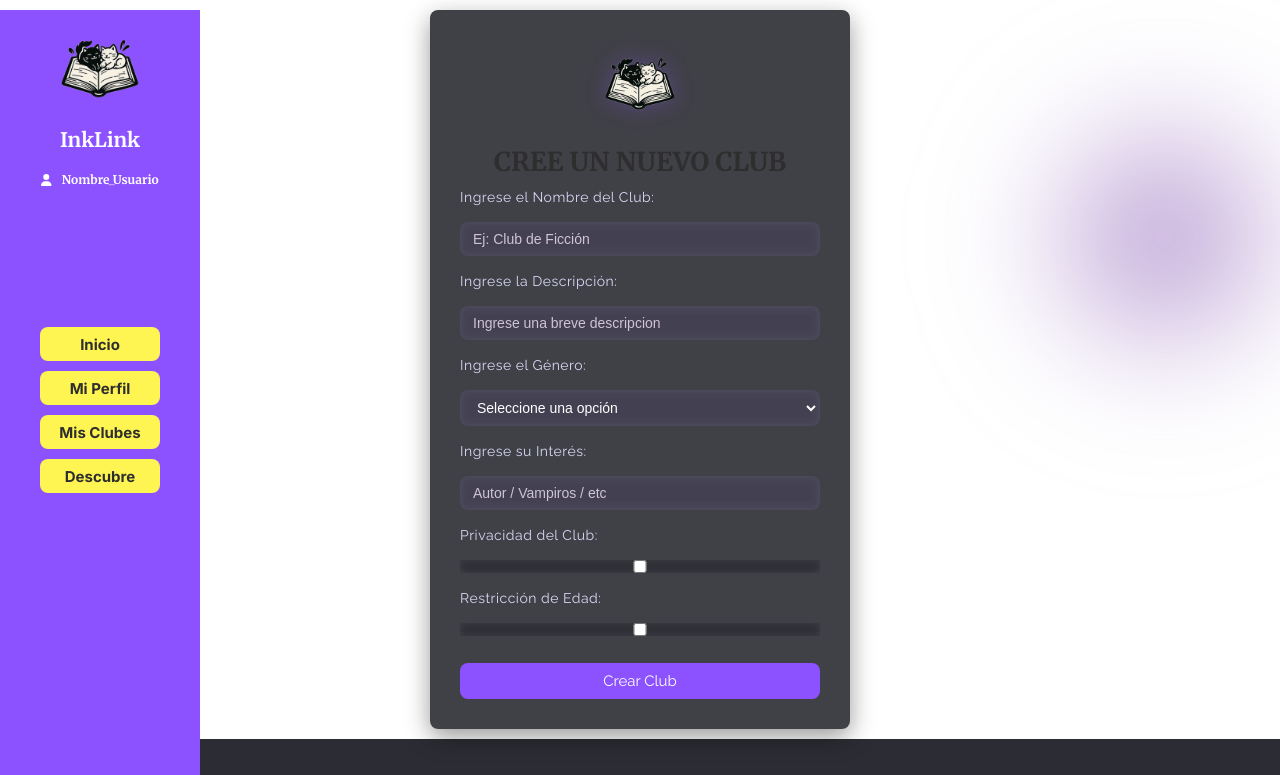
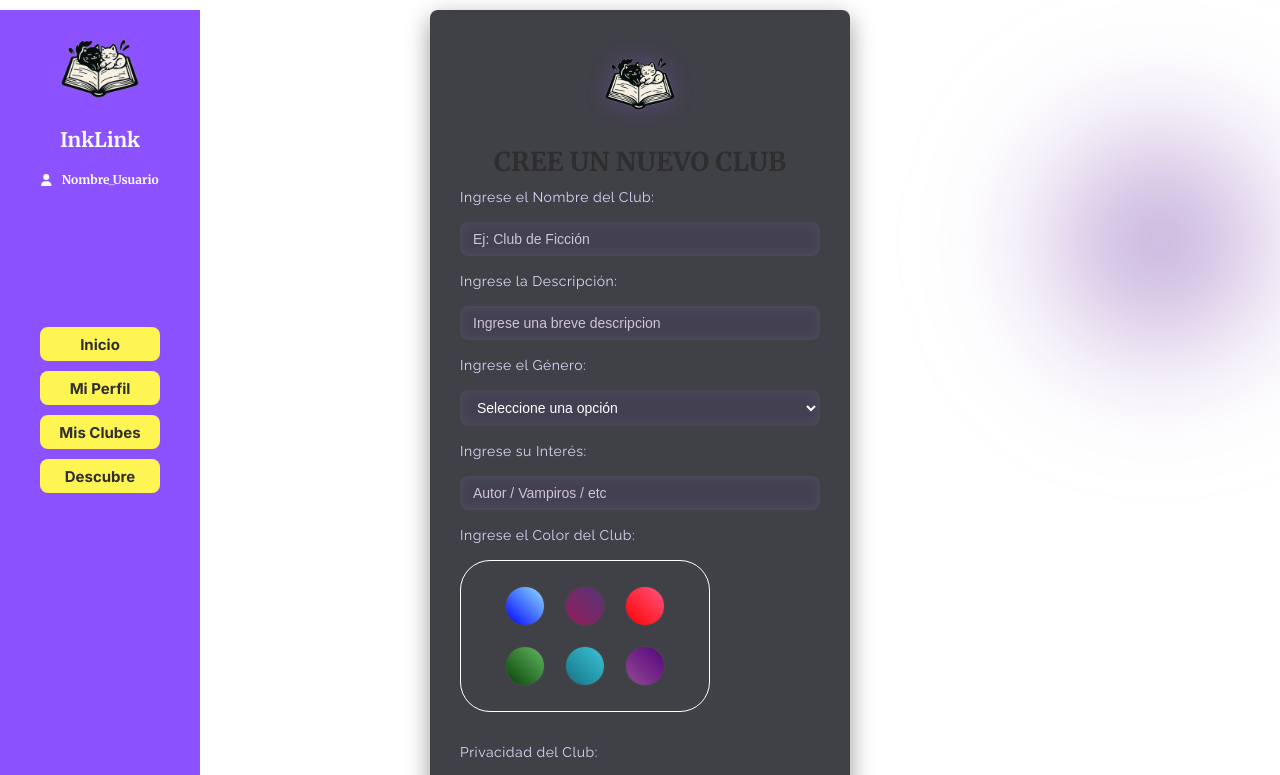
Before and after one commit to GGabi40/TPI-Programacion3, a React (Vite) app in the folder frontend/: page /newclub in a window 1280 px wide. Shown: the top 775 px of the page. Built offline with nearby package versions, Linux system fonts and the light colour scheme.

Commit message:
update activity.services, newclub and register

```diff
--- a/frontend/src/components/newclub/NewClub.jsx
+++ b/frontend/src/components/newclub/NewClub.jsx
@@ -19,6 +19,7 @@ const NewClub = () => {
   const [interest, setInterest] = useState("");
   const [privacy, setPrivacy] = useState("");
   const [restriction, setRestriction] = useState("");
+  const [color, setColor] = useState("");
 
   const handleNameChange = (event) => {
     setName(event.target.value);
@@ -48,6 +49,10 @@ const NewClub = () => {
     setRestriction(event.target.value);
   }
 
+  const handleColorChange = (event) => {
+    setColor(event.target.value);
+  }
+
   const handleAddClub = async (e) => {
     e.preventDefault();
 
@@ -58,7 +63,8 @@ const NewClub = () => {
       gender,
       interest,
       privacy,
-      restriction
+      restriction,
+      color
     };
 
     try {
@@ -79,12 +85,23 @@ const NewClub = () => {
       setInterest("");
       setPrivacy("");
       setRestriction("");
+      setColor("");
     } catch (error) {
       console.error(error);
     }
 
 
   }
+
+  const colorOptions = [
+    { value: "blue", gradient: "linear-gradient(45deg, blue, rgb(141, 226, 255))" },
+    { value: "purple", gradient: "linear-gradient(45deg, rgb(146, 30, 90), rgb(87, 52, 120))" },
+    { value: "red", gradient: "linear-gradient(45deg, red, rgb(255, 86, 128))" },
+    { value: "green", gradient: "linear-gradient(45deg, rgb(8, 66, 8), rgb(98, 183, 98))" },
+    { value: "acqua", gradient: "linear-gradient(45deg, rgb(22, 112, 133), rgb(58, 198, 216))" },
+    { value: "violet", gradient: "linear-gradient(45deg, rgb(147, 74, 147), rgb(85, 4, 125))" },
+  ];
+
 
 
   return (
@@ -130,6 +147,20 @@ const NewClub = () => {
           <label>Ingrese su Interés:</label>
           <input type="textarea" id="interest" placeholder="Autor / Vampiros / etc" />
 
+          <label>Ingrese el Color del Club:</label>
+          <div id="colorSelector" style={{ display: 'flex', flexWrap: 'wrap', gap: '10px', marginBottom: '15px' }}>
+            {colorOptions.map((opt) => (
+              <div
+                key={opt.value}
+                onClick={() => setColor(opt.value)}
+                className={`color-option ${color === opt.value ? "selected" : ""}`}
+                style={{ background: opt.gradient }}
+                title={opt.value}
+              ></div>
+            ))}
+          </div>
+
+
           <label>Privacidad del Club:</label>
           <input type="checkbox" id="privacy" name='privacy' />
 
--- a/frontend/src/components/register/Register.jsx
+++ b/frontend/src/components/register/Register.jsx
@@ -6,12 +6,14 @@ import { Link, useNavigate } from "react-router";
 import { useState } from "react";
 import { errorToast, successToast } from '../toast/NotificationToast';
 
+
 const Register = () => {
   const [userName, setUserName] = useState("");
   const [email, setEmail] = useState("");
   const [password, setPassword] = useState("");
   const [confirmPassword, setConfirmPassword] = useState("");
   const [birthdate, setBirthdate] = useState("");
+  const [avatar, setAvatar] = useState("");
   const [errors, setErrors] = useState({ email: false, password: false });
   const navigate = useNavigate();
 
@@ -35,10 +37,14 @@ const Register = () => {
     setBirthdate(event.target.value)
   }
 
+  const handleAvatarChange = (event) => {
+    setAvatar(event.target.value)
+  }
+
   const handleSubmit = async (event) => {
     event.preventDefault();
 
-    if(!userName) {
+    if (!userName) {
       errorToast("El nombre de usuario es requerido.");
       return;
     }
@@ -53,12 +59,12 @@ const Register = () => {
       return;
     }
 
-    if(!confirmPassword) {
+    if (!confirmPassword) {
       errorToast("Las contraseñas no coinciden.");
       return;
     }
 
-    if(!birthdate) {
+    if (!birthdate) {
       errorToast("La fecha de nacimiento es requerida.");
       return;
     }
@@ -68,7 +74,8 @@ const Register = () => {
       email,
       password,
       confirmPassword,
-      birthdate
+      birthdate,
+      avatar
     };
 
     try {
@@ -91,6 +98,15 @@ const Register = () => {
       errorToast("Error al registrar usuario.");
     }
   }
+
+  const avatarList = [
+    "/avatars/avatar1.png",
+    "/avatars/avatar2.png",
+    "/avatars/avatar3.png",
+    "/avatars/avatar4.png",
+    "/avatars/avatar5.png",
+    "/avatars/avatar6.png"
+  ];
 
   return (
     <div>
@@ -148,6 +164,20 @@ const Register = () => {
             onChange={handleBirthdateChange}
           />
 
+          <label>Seleccione un Avatar:</label>
+          <div className="avatar-selector">
+            {avatarList.map((avatarPath, index) => (
+              <img
+                key={index}
+                src={avatarPath}
+                alt={`Avatar ${index + 1}`}
+                onClick={() => setAvatar(avatarPath)}
+                className={avatar === avatarPath ? "selected" : ""}
+                style={{ width: "80px", height: "80px", cursor: "pointer", margin: "10px" }}
+              />
+            ))}
+          </div>
+
           <button type="submit">Crear Cuenta</button>
 
           <p>
--- a/frontend/src/styles/index.css
+++ b/frontend/src/styles/index.css
@@ -169,7 +169,7 @@ form {
   margin-bottom: 1.5rem;
 }
 
-.logo-form > img {
+.logo-form>img {
   height: 90px;
   filter: drop-shadow(0 0 10px rgba(140, 82, 255, 0.3));
 }
@@ -344,11 +344,9 @@ button[type="submit"]:hover {
   position: absolute;
   width: 300px;
   height: 300px;
-  background: radial-gradient(
-    circle,
-    rgba(108, 49, 163, 0.6) 0%,
-    rgba(255, 255, 255, 0.1) 70%
-  );
+  background: radial-gradient(circle,
+      rgba(108, 49, 163, 0.6) 0%,
+      rgba(255, 255, 255, 0.1) 70%);
   border-radius: 50%;
   filter: blur(60px);
   animation: floatOrb 20s ease-in-out infinite;
@@ -582,11 +580,9 @@ footer.footer-small {
   font-size: 14px;
   padding: 0.5em 1em;
   color: white;
-  background: linear-gradient(
-    0deg,
-    var(--violeta-robado) 0%,
-    var(--violeta-claro) 100%
-  );
+  background: linear-gradient(0deg,
+      var(--violeta-robado) 0%,
+      var(--violeta-claro) 100%);
   border: none;
   box-shadow: 0 0.7em 1.5em -0.5em var(--violeta-claro);
   letter-spacing: 0.05em;
@@ -601,11 +597,9 @@ footer.footer-small {
 }
 
 .cssbuttons-io-button:hover {
-  background: linear-gradient(
-    0deg,
-    var(--violeta-claro) 0%,
-    var(--violeta-robado) 100%
-  );
+  background: linear-gradient(0deg,
+      var(--violeta-claro) 0%,
+      var(--violeta-robado) 100%);
   box-shadow: 0 0.5em 1.5em -0.5em var(--violeta-robado);
 }
 
@@ -715,3 +709,46 @@ footer.footer-small {
     text-align: center;
   }
 }
+
+
+
+/* color club selector */
+
+#colorSelector {
+  border: 1px solid;
+  border-radius: 30px;
+  padding: 20px;
+  width: 250px;
+  display: flex;
+  flex-wrap: wrap;
+  gap: 10px;
+  justify-content: center;
+}
+
+#colorSelector:hover {
+  border-color: #799eba;
+}
+
+.color-option {
+  width: 40px;
+  height: 40px;
+  border-radius: 50%;
+  display: inline-block;
+  margin: 5px;
+  cursor: pointer;
+  border: 1px solid rgb(72, 71, 71);
+  transition: transform 0.2s, box-shadow 0.2s;
+}
+
+.color-option.selected {
+  transform: scale(1.2);
+  box-shadow: 0 0 8px #000;
+}
+
+/* seleccion de avatars en registro: */
+
+.selected {
+  border: 1px solid #4586a0;
+  border-radius: 50%;
+  box-shadow: 0 0 10px #79379af1;
+}
```
Also changed, not shown: 1 other file (tests, documents, lock files or other folders).
